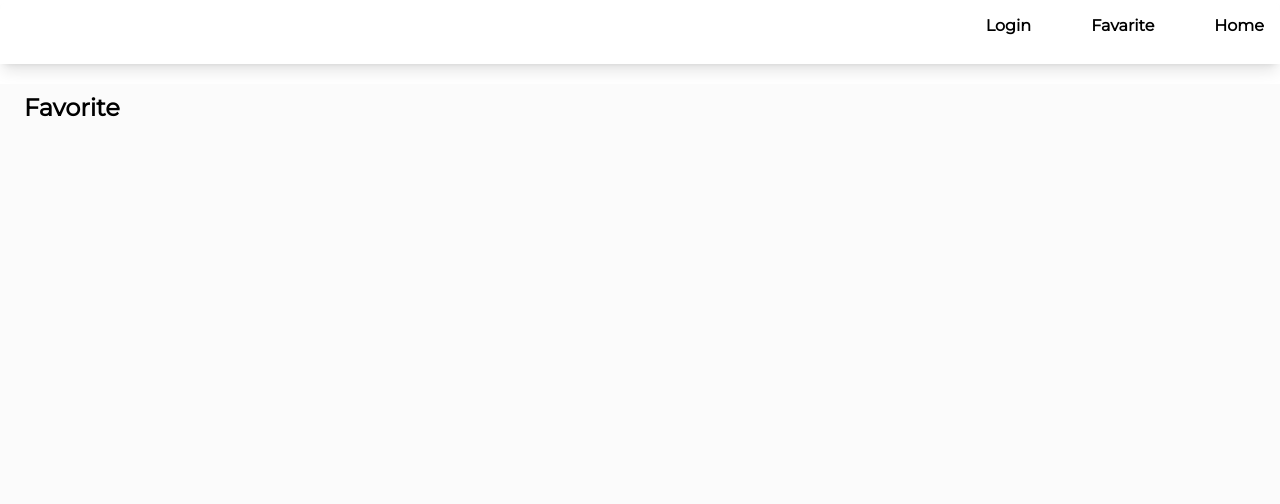
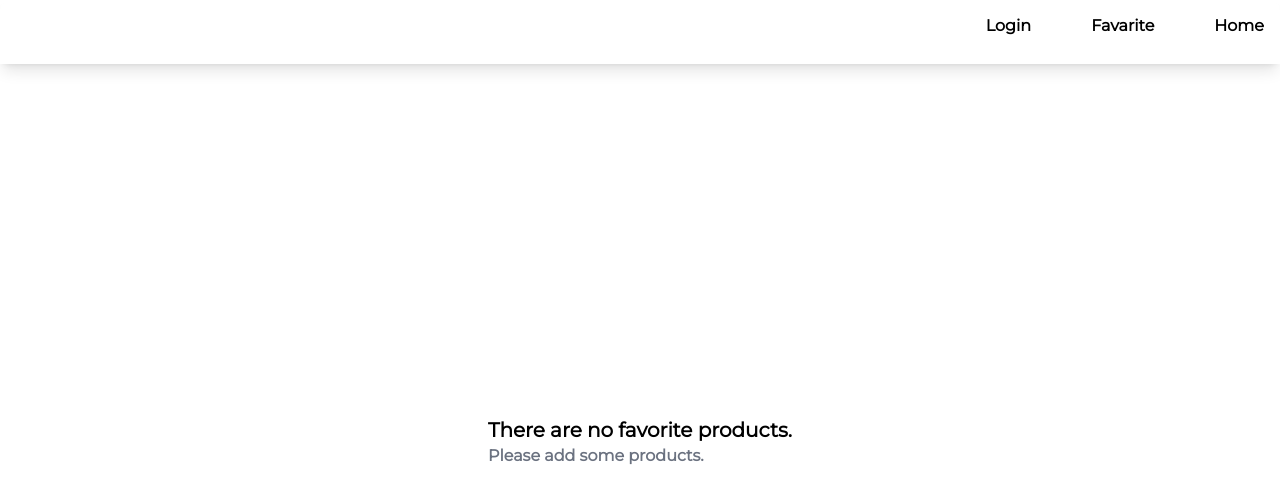
Before and after one commit to AmirH-Hemati/shop, a React (Vite) app: page /favorites in a window 1280 px wide. Shown: the top 504 px of the page. Built offline with nearby package versions, Linux system fonts and the light colour scheme; some icons are missing; the HTML template or start-up script is replaced by a standard one.

Commit message:
to fix when favorite is empty show text

```diff
--- a/src/page/Favorites.jsx
+++ b/src/page/Favorites.jsx
@@ -1,12 +1,22 @@
-import { Add, AddCircle, FavoriteChart, Heart } from "iconsax-react";
 import { useFavorite } from "../context/FavoritesContext";
-import HeaderMenuMobile from "../ui/HeaderMenuMobile";
+
 import AddToFavorite from "../ui/AddToFavorite";
 import { Link } from "react-router-dom";
 
 function Favorites() {
   const { favorite } = useFavorite();
   console.log(favorite.id);
+  if (favorite.length < 1)
+    return (
+      <div className="h-full flex  justify-center items-center font-montserrat text-base md:text-xl font-semibold text-black">
+        <p className="flex flex-col justify-center">
+          <span>There are no favorite products.</span>
+          <span className="text-gray-500 text-sm md:text-base">
+            Please add some products.{" "}
+          </span>
+        </p>
+      </div>
+    );
   return (
     <div className="h-full md:px-6 px-1 py-2 font-montserrat bg-[#FBFBFB]">
       <h1 className="text-2xl font-semibold">Favorite</h1>
```
